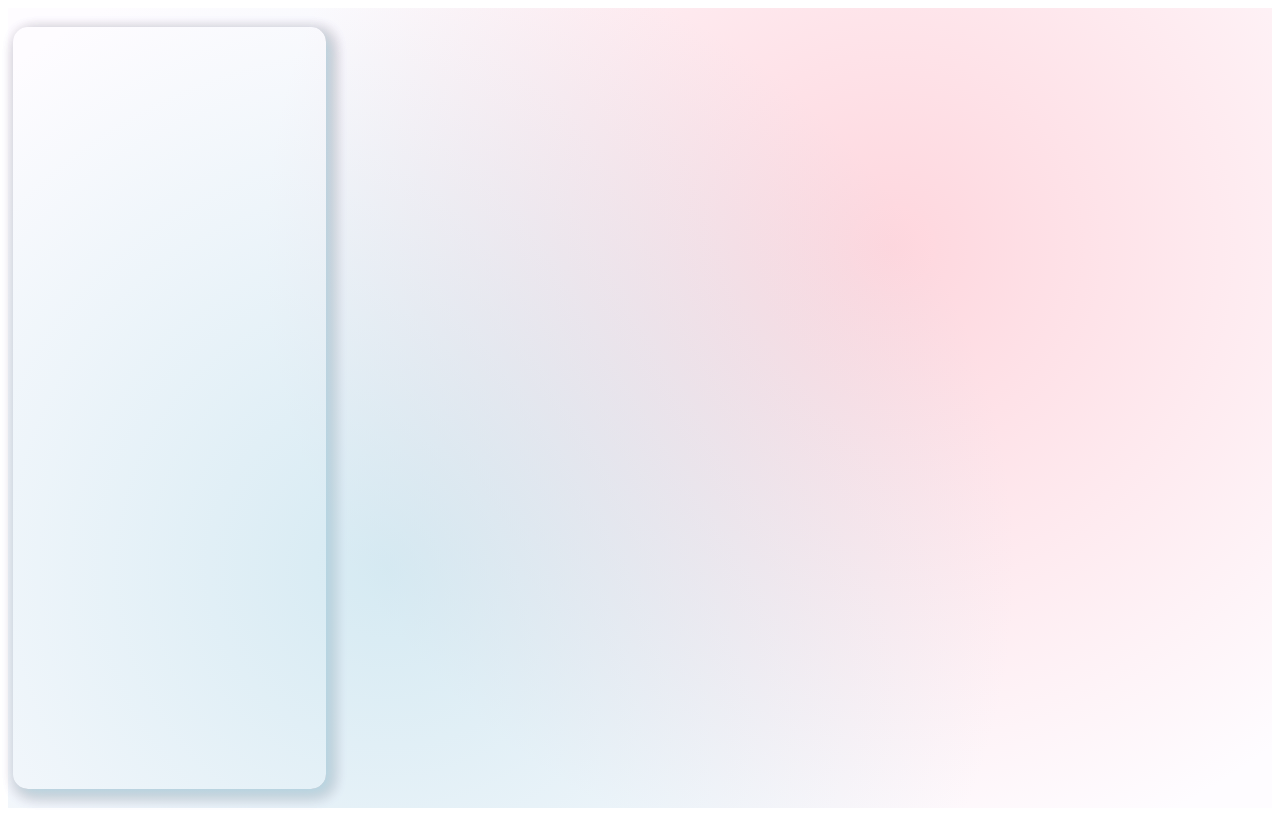
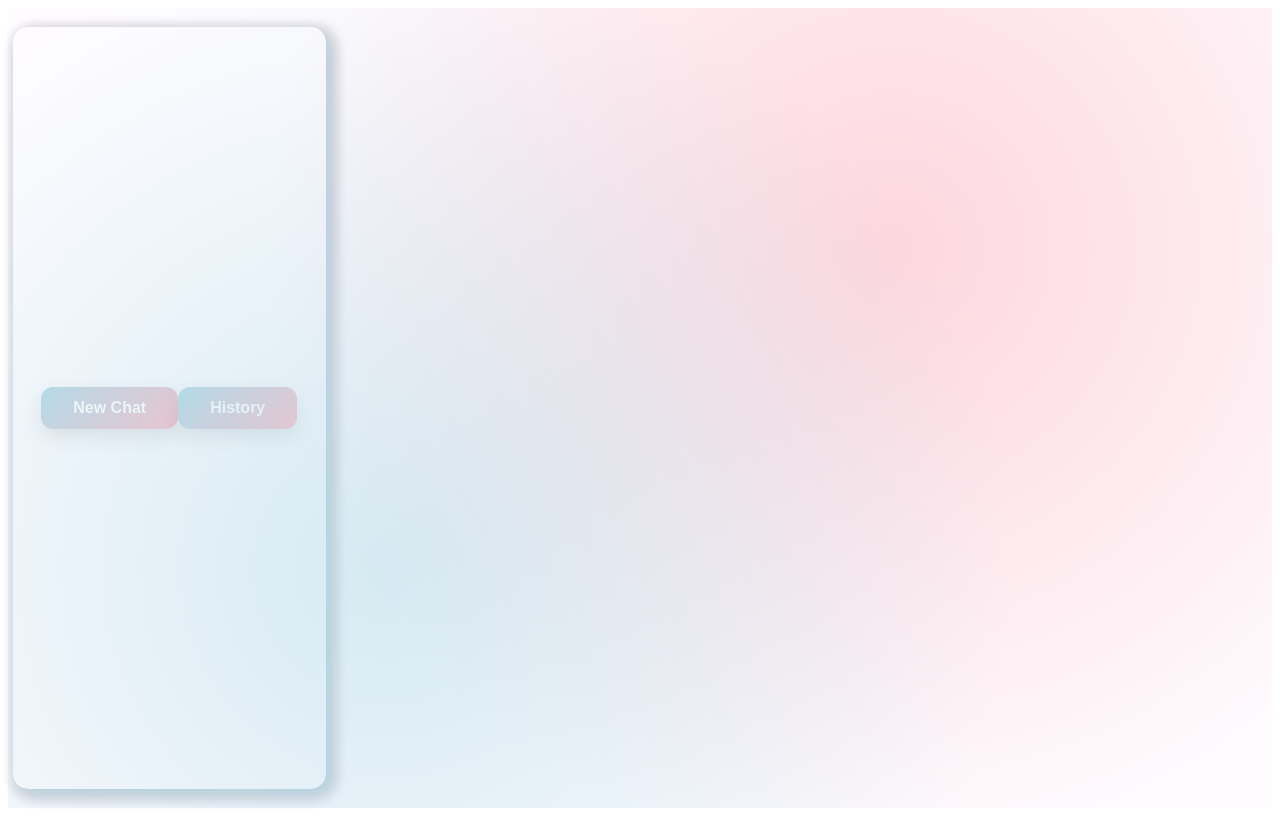
Before and after one commit to satyamrk18/AI-chatbot, a React (Vite) app: page /history in a window 1280 px wide. Built offline with nearby package versions, Linux system fonts and the light colour scheme.

Commit message:
reusable button create

```diff
--- a/package.json
+++ b/package.json
@@ -10,9 +10,11 @@
     "preview": "vite preview"
   },
   "dependencies": {
+    "@innovaccer/design-system": "^4.11.0",
     "@tailwindcss/vite": "^4.1.11",
     "react": "^19.1.0",
     "react-dom": "^19.1.0",
+    "react-router-dom": "^7.6.3",
     "tailwindcss": "^4.1.11"
   },
   "devDependencies": {
--- a/src/App.css
+++ b/src/App.css
@@ -33,6 +33,9 @@
   left: 0px;
   margin: 5px;
   border-radius: 15px;
+  display:flex;
+  align-items:center;
+  justify-content:center;
 }
 .chatbody {
   height:90vh;
--- a/src/App.jsx
+++ b/src/App.jsx
@@ -1,19 +1,18 @@
-import './App.css'
-
+import "./App.css";
+import Button from "./button.jsx";
 function App() {
-
-
   return (
     <div className="container">
       <div className="background-glow"></div>
       {/* Your Content/Components  */}
 
- <div className='sidebar'></div>
- <div className='chatbody'></div>
-
+      <div className="sidebar">
+        <Button name="New Chat" className="btn"/>
+        <Button name="History" />
       </div>
-
-  )
+      <div className="chatbody"></div>
+    </div>
+  );
 }
 
-export default App
+export default App;
--- /dev/null
+++ b/src/button.css
@@ -0,0 +1,22 @@
+.btn {
+  padding: 12px 32px;
+  font-size: 16px;
+  font-weight: 600;
+  border: none;
+  border-radius: 12px;
+  background: linear-gradient(135deg, rgba(173, 216, 230, 0.9), rgba(255, 182, 193, 0.9));
+  color: #fff;
+  cursor: pointer;
+  box-shadow: 0 8px 20px rgba(0, 0, 0, 0.1);
+  transition: transform 0.3s ease, box-shadow 0.3s ease;
+}
+
+.btn:hover {
+  transform: translateY(-2px);
+  box-shadow: 0 10px 24px rgba(0, 0, 0, 0.15);
+}
+
+.btn:active {
+  transform: scale(0.98);
+  box-shadow: 0 6px 16px rgba(0, 0, 0, 0.12);
+}
--- /dev/null
+++ b/src/button.jsx
@@ -0,0 +1,14 @@
+import React from 'react';
+import './button.css';
+import { AIButton } from '@innovaccer/design-system';
+
+const Button = ({ name }) => {
+  return (
+    <button className="btn">
+      {name}
+    </button>
+
+  );
+};
+
+export default Button;
```
Also changed, not shown: 1 other file (tests, documents, lock files or other folders). Lines whose indentation alone changed are shown as unchanged.
